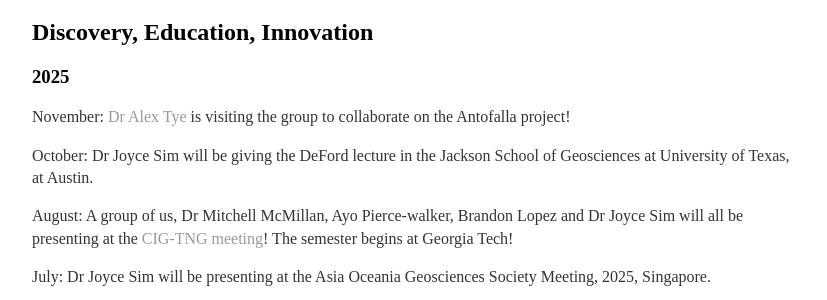
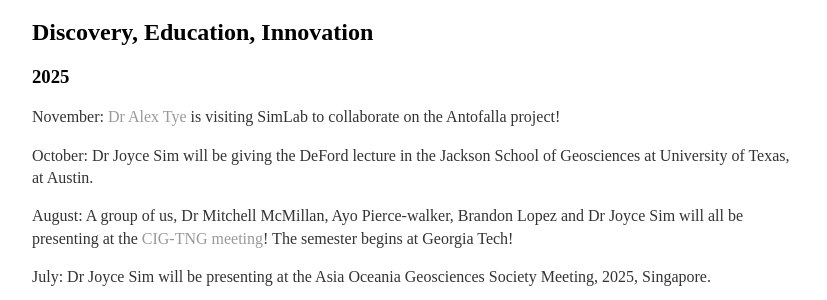
Before and after one commit to joycesim/joycesim.github.io, a Jekyll site: the page built from news/index.md, in a window 1280 px wide and 900 px high. Shown: the part 225-525 px from the top of the window, without its empty margins (224-1051 px from the left). Built offline with Jekyll 4.4.1, drawn with Linux system fonts in a browser that asks for light colours.

Commit message:
Update index.md

```diff
--- a/news/index.md
+++ b/news/index.md
@@ -8,7 +8,7 @@ title: News
 
 ### 2025
 
-November: [Dr Alex Tye](https://www.alextye.com/) is visiting the group to collaborate on the Antofalla project!
+November: [Dr Alex Tye](https://www.alextye.com/) is visiting SimLab to collaborate on the Antofalla project!
 
 October: Dr Joyce Sim will be giving the DeFord lecture in the Jackson School of Geosciences at University of Texas, at Austin.
 
```
